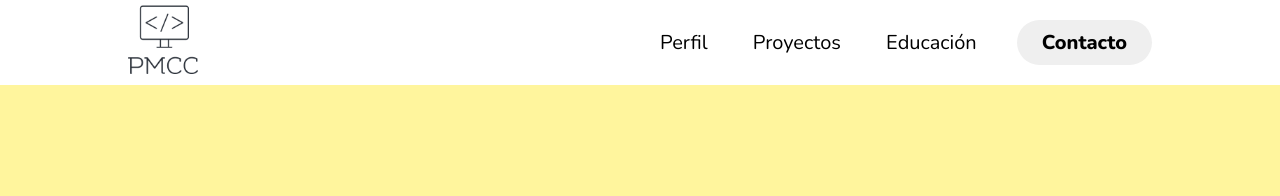
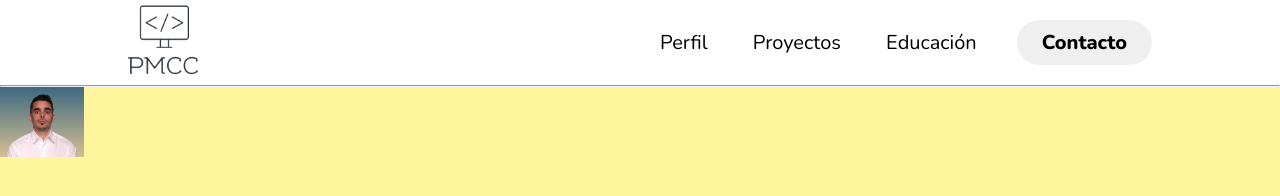
Before and after one commit to ingpablocarballo/ProyectoFinalIntegrador, a plain HTML site: page index.html in a window 1280 px wide. Drawn offline with nearby package versions, Linux system fonts and the light colour scheme.

Commit message:
agregando fotocv

```diff
--- a/css/proyectofinal.css
+++ b/css/proyectofinal.css
@@ -27,10 +27,17 @@ body{
     margin-right: auto;
 }
 
+
 .header .logo img{
     height: 70px;
     width: auto;
     transition: all 0.3s;
+}
+
+.fotocv img{
+    height: 70px;
+    width: auto;
+
 }
 
 .header .logo img:hover{
--- a/index.html
+++ b/index.html
@@ -9,6 +9,7 @@
 </head>
 <body>
     <header class="header">
+
         <div class="logo">
             <img src="img/logo.png" alt="Logo" srcset="">
         </div>
@@ -21,7 +22,8 @@
         </nav>
         <a href="#" class="btn"><button>Contacto</button></a>
 
-        <a  id="menu" href="#" class="menu"><button>Menu</button></a>
+        <a  id="menu" href="#" class="menu"><button><i class="fa-solid fa-bars"></i></button></a>
+
 
         <div class="overlay" id="mobile-menu">
             <a href="" class="close">&times;</a>
@@ -36,10 +38,20 @@
 
 
     </header>
+    <hr>
+    <!--  -->
+
+    <div class="fotocv">
+        <img src="img/cv.jpeg" alt="Foto" srcset="">
+    </div>
+
+
+
 
 
 
 
     <script src="js/proyectofinal.js"></script>
+    <script src="https://kit.fontawesome.com/ef3b63c30a.js" crossorigin="anonymous"></script>
 </body>
 </html>
```
Also changed, not shown: img/cv.jpeg (added).
